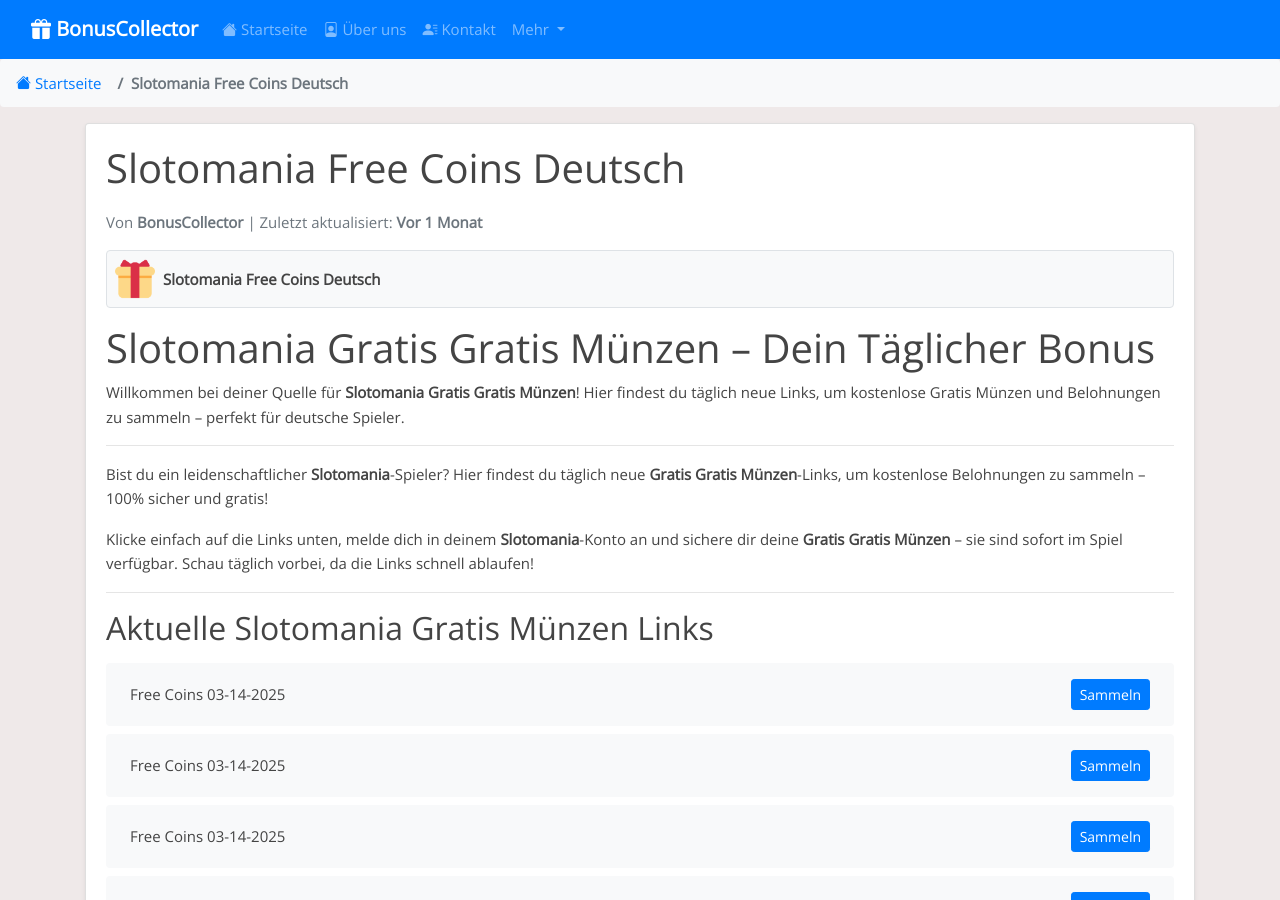
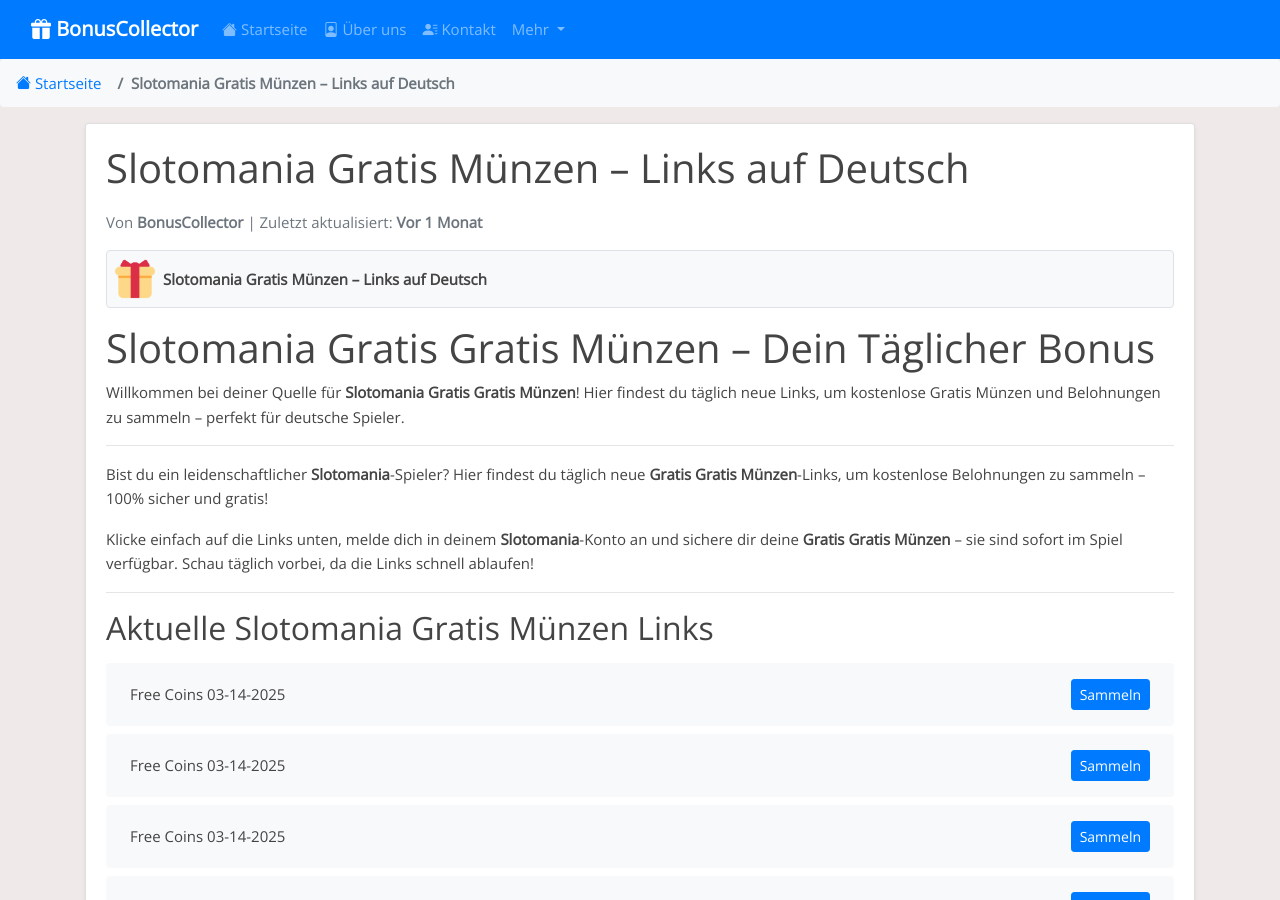
Before and after one commit to Prollad99/bs-de, a Jekyll site: the page built from _posts/2025-01-19-slotomania.md, in a window 1280 px wide and 900 px high. Built offline with Jekyll 4.4.1, drawn with Linux system fonts in a browser that asks for light colours; some of the changed text lies outside the part shown.

Commit message:
Update 2025-01-19-slotomania.md

```diff
--- a/_posts/2025-01-19-slotomania.md
+++ b/_posts/2025-01-19-slotomania.md
@@ -1,15 +1,23 @@
 ---
 layout: post
-title: "Slotomania Free Coins Deutsch"
-date: 2025-01-19
+title: "Slotomania Gratis Münzen – Links auf Deutsch"
+description: "Sichere dir täglich kostenlose Slotomania Münzen! Neue Gratis-Links für deutsche Spieler – 100% sicher und aktuell."
+date: 2025-03-14
 author: "BonusCollector"
-permalink: /slotomania-free-coins/
+permalink: /slotomania-gratis-muenzen/
+redirect_from: /slotomania-free-coins/
 image: /assets/images/slotomania.webp
+alt: "Slotomania Gratis Münzen Belohnung"
 include_file: slotomania.html
 manifest: /manifests/slotomania.json
-tags: [slotomania kostenlos spielen]
+tags:
+  - "slotomania gratis münzen"
+  - "slotomania kostenlose münzen"
+  - "slotomania tägliche links"
+  - "slotomania münzen gratis heute"
+  - "slotomania belohnungen gratis"
+  - "slotomania kostenlos spielen"
 ---
-
 {% include slotomania_post.html %}
 
 {% include slotomania.html %}
```
